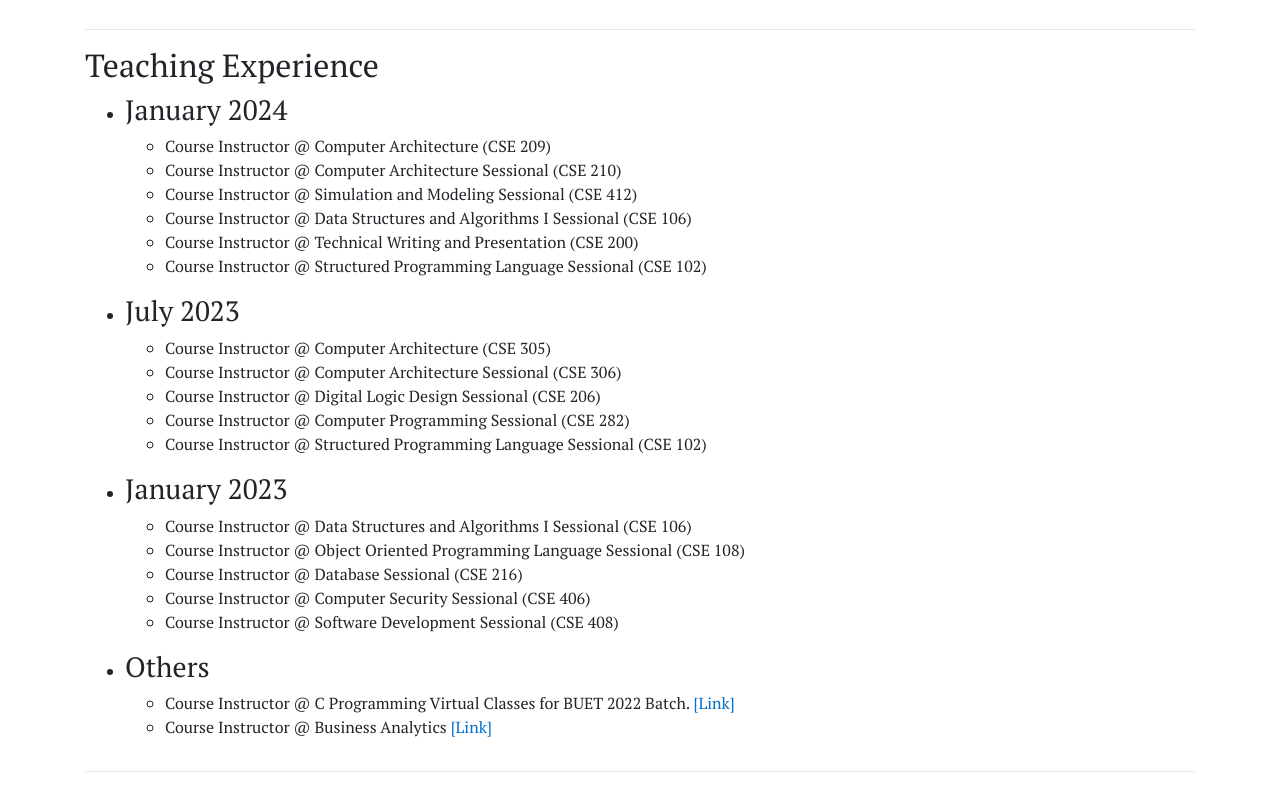
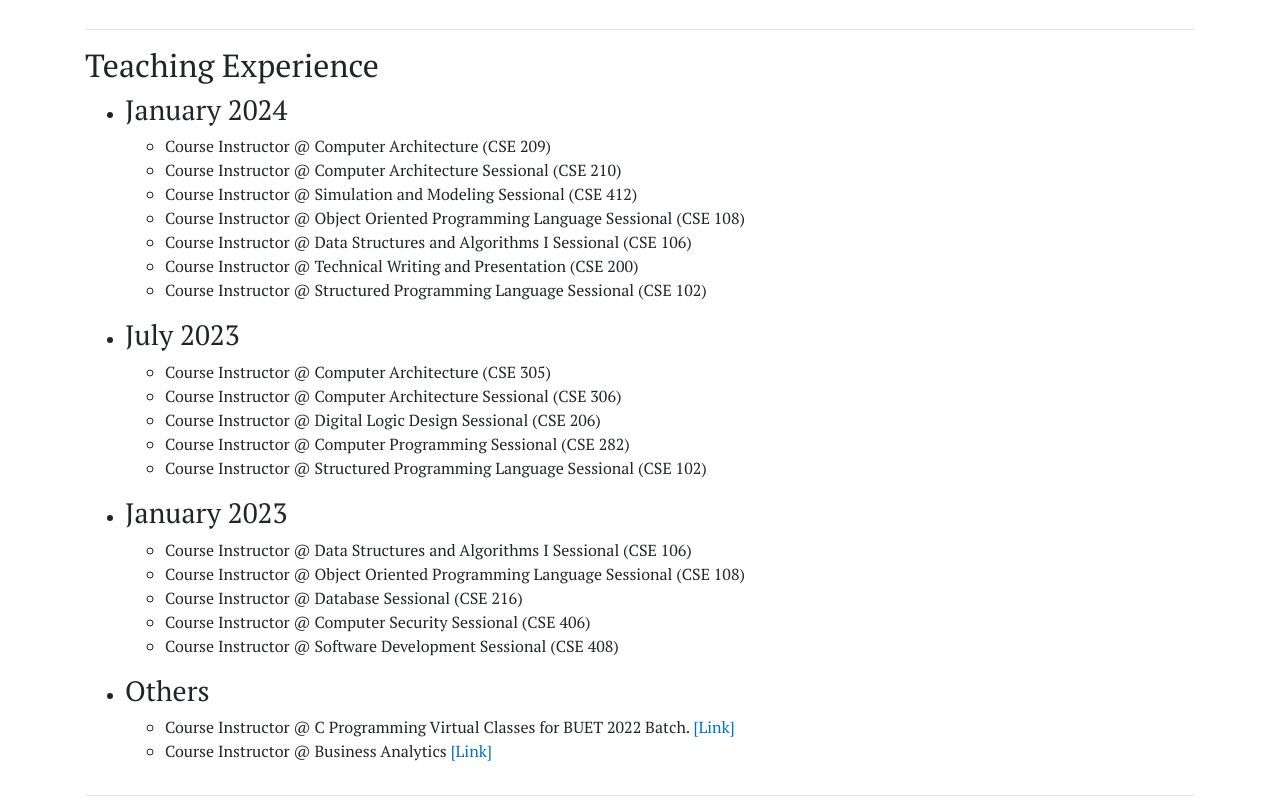
Before and after one commit to SaemHasan/SaemHasan.github.io, a plain HTML site: page index.html in a window 1280 px wide. Shown: the part 2083-2883 px from the top of the page. Drawn offline with nearby package versions, Linux system fonts and the light colour scheme.

Commit message:
Update index.html

```diff
--- a/index.html
+++ b/index.html
@@ -352,6 +352,9 @@
                                 <li>
                                     Course Instructor @ Simulation and Modeling Sessional (CSE 412)
                                 </li>
+				<li>
+                                    Course Instructor @ Object Oriented Programming Language Sessional (CSE 108)
+                                </li>
                                 <li>
                                     Course Instructor @ Data Structures and Algorithms I Sessional (CSE 106)
                                 </li>
```
